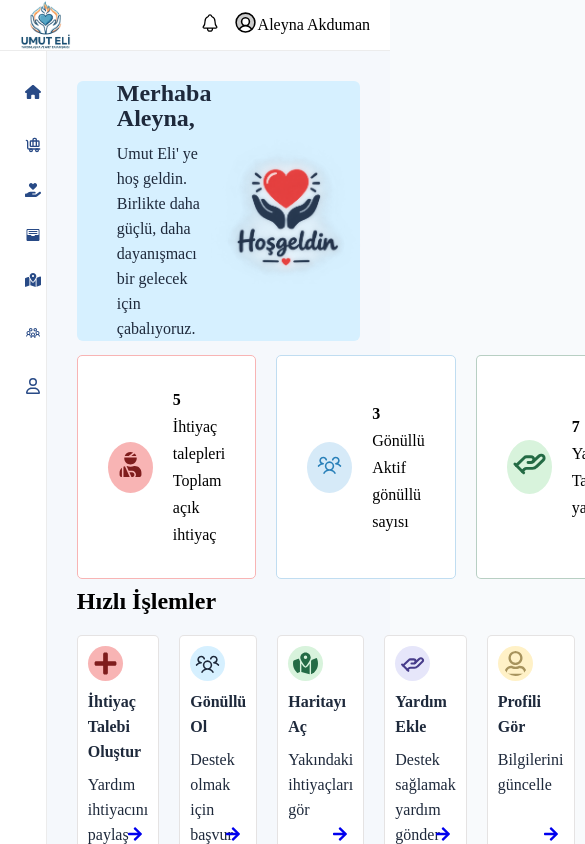
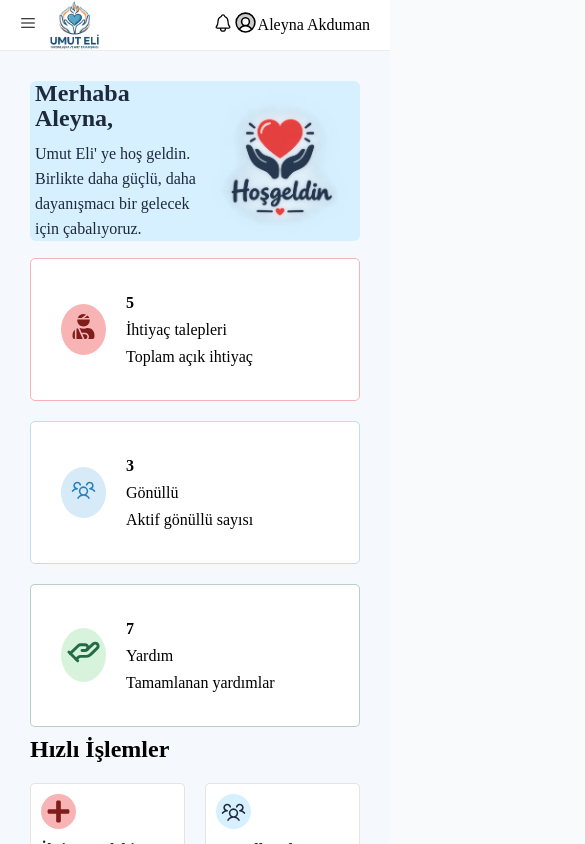
Before and after one commit to Aleynaakduman/disaster-help-platform, a React (Vite) app: page /loginmain in a window 390 px wide. Shown: the top 844 px of the page, 585 px wide, since content can reach past the window. Built offline with nearby package versions, Linux system fonts and the light colour scheme.

Commit message:
Sidebar Resposnive and finish loginmain page

```diff
--- a/src/App.jsx
+++ b/src/App.jsx
@@ -25,7 +25,7 @@ function App() {
        <div className="main-content">
          <Routes>
          <Route element={<MainLayout/>}>
-           <Route path='/' element={<Home/>} />
+           <Route path='/home' element={<Home/>} />
           <Route path='/needs' element={<Needs/>} />
           <Route path='/location' element={<Location/>} />
           <Route path='/volunteer' element={<Volunteer/>} />
--- a/src/components/LoginNavbar/LoginNavbar.css
+++ b/src/components/LoginNavbar/LoginNavbar.css
@@ -33,3 +33,16 @@
 .login-nav-icon{
     font-size: 20px;
 }
+
+.sidebar-hamburger{
+    display: none;
+}
+
+/*Telefon Responsive*/
+@media (max-width:580px){
+    .sidebar-hamburger{
+        display: block;
+    }
+
+
+}
--- a/src/components/LoginNavbar/LoginNavbar.jsx
+++ b/src/components/LoginNavbar/LoginNavbar.jsx
@@ -1,20 +1,34 @@
-import React from 'react'
+
 import logo from '../../assets/afet-logo.png'
 import './LoginNavbar.css'
 import { IoNotificationsOutline } from "react-icons/io5";
 import { PiUserCircleDuotone } from "react-icons/pi";
+import { RxHamburgerMenu } from "react-icons/rx";
 
-function LoginNavbar() {
+function LoginNavbar({open , setOpen}) {
+
+
+
+
     return (
-        <div className='login-nav'>
-            <div className="login-nav-content">
-                <img src={logo} />
-                <div className="login-nav-left">
-                    <div className="login-nav-icon">
-                        <IoNotificationsOutline />
 
+        <div>
+            <div className='login-nav'>
+
+                <div className="login-nav-content">
+
+
+                    <div className="login-nav-left">
+                        <div onClick={() => setOpen(!open)} className="sidebar-hamburger">
+                            <RxHamburgerMenu />
+                        </div>
+                        <img src={logo} />
                     </div>
                     <div className="nav-users">
+                        <div className="login-nav-icon">
+                            <IoNotificationsOutline />
+
+                        </div>
                         <div className="user-icon">
                             <PiUserCircleDuotone />
 
@@ -25,8 +39,10 @@ function LoginNavbar() {
 
 
 
+
                 </div>
             </div>
+
         </div>
     )
 }
--- a/src/components/Sidebar/Sidebar.css
+++ b/src/components/Sidebar/Sidebar.css
@@ -19,6 +19,13 @@
     padding: 20px;
     margin: 0;
 }
+
+.sidebar-list a.active{
+       background-color: #435571;
+    color: #fff;
+    border-radius: 5px;
+}
+
 
 ul a {
     text-decoration: none;
@@ -48,7 +55,7 @@ ul a:active {
     padding: 4px;
     border-radius: 5px;
     border: none;
-        background-color: #284a86;
+    background-color: #284a86;
     color: #fff;
 
 }
@@ -61,6 +68,10 @@ ul a:active {
 
 }
 
+.close-btn {
+    display: none;
+}
+
 /*Tablet Responsive*/
 
 @media (min-width:581px) and (max-width:1024px) {
@@ -69,4 +80,39 @@ ul a:active {
     }
 }
 
-/*Telefon Responsive*/
+
+/* Mobil sidebar görünümü */
+@media (max-width:580px) {
+    .sidebar-page {
+        position: fixed;
+        left: 0%;
+        top: 0%;
+        width: 260px;
+        height: 100dvh;
+        z-index: 1000;
+        transform: translateX(-100%);
+         transition: transform 0.3s ease;
+
+
+    }
+
+    .sidebar-page.open {
+        transform: translateX(0);
+    }
+
+    .close-btn {
+        display: block;
+        align-self: flex-end;
+        border: none;
+        background: transparent;
+        font-size: 20px;
+
+
+
+    }
+
+
+
+
+
+}
--- a/src/components/Sidebar/Sidebar.jsx
+++ b/src/components/Sidebar/Sidebar.jsx
@@ -1,20 +1,41 @@
-import React from 'react'
+
 import './Sidebar.css'
-import { Link } from 'react-router-dom'
+import { Link, useNavigate , NavLink} from 'react-router-dom'
 import { FaHouse, FaHandHoldingHeart, FaRegUser, FaMapLocationDot } from "react-icons/fa6";
 import { LiaUsersSolid } from "react-icons/lia";
 import { IoIosFiling } from "react-icons/io";
 import { LuBaggageClaim } from "react-icons/lu";
+import { IoClose } from "react-icons/io5";
+import { supabase } from '../../supabaseClient'
 
 
 
-function Sidebar() {
+
+
+function Sidebar({isOpen , setOpen}) {
+  const navigate = useNavigate()
+  function handleLogout() {
+    supabase.auth.signOut()
+    .then(({error}) => {
+      if (error) {
+        Console.log("Çıkış yapılamadı:" , error.message)
+        return
+      }
+      navigate("./home")
+    })
+  }
+
+
   return (
-    <div className='sidebar-page'>
+    <div className= {`sidebar-page ${isOpen ? 'open' : ''}`}>
+
       <div className="sidebar-container">
+        <button onClick={() => setOpen(!isOpen)} className='close-btn'>
+          <IoClose />
+        </button>
         <ul className='sidebar-list'>
-          <Link><div className="list-icon"><FaHouse /></div> Ana Panel</Link>
-          <Link><div className="list-icon"><LuBaggageClaim /></div>Taleplerim</Link>
+          <NavLink to="/loginmain" ><div className="list-icon"><FaHouse /></div> Ana Panel</NavLink>
+          <Link ><div className="list-icon"><LuBaggageClaim /></div>Taleplerim</Link>
           <Link><div className="list-icon"><FaHandHoldingHeart /></div>Yardımlarım</Link>
           <Link><div className="list-icon"><IoIosFiling /></div>Başvurularım</Link>
           <Link><div className="list-icon"><FaMapLocationDot /></div>Harita</Link>
@@ -23,7 +44,9 @@ function Sidebar() {
         </ul>
 
         <div className="out-btn">
-          <button>Çıkış Yap</button>
+
+          <button onClick={handleLogout} >Çıkış Yap</button>
+
         </div>
       </div>
 
--- a/src/layouts/DasboardLayout.jsx
+++ b/src/layouts/DasboardLayout.jsx
@@ -1,15 +1,16 @@
-
+import {useState} from 'react'
 import { Outlet } from 'react-router-dom';
 import Sidebar from '../components/Sidebar/Sidebar';
 import LoginNavbar from '../components/LoginNavbar/LoginNavbar';
 import './DashboardLayout.css';
 
 function DashboardLayout() {
+    const [open , setOpen] = useState(false)
   return (
     <div className="dashboard-layout">
-       <LoginNavbar/>
+       <LoginNavbar open={open} setOpen={setOpen} />
        <div className="dashboard-body">
-            <Sidebar/>
+            <Sidebar isOpen={open} setOpen={setOpen} />
 
             <div className="dashboard-content">
                 <Outlet/>
--- a/src/pages/LoginMain/LoginMain.css
+++ b/src/pages/LoginMain/LoginMain.css
@@ -193,7 +193,7 @@
 }
 
 
-/*Tablet Responsive*/
+
 /* Tablet Responsive */
 @media (min-width: 581px) and (max-width: 1024px) {
     .fast-process-cards {
@@ -220,3 +220,23 @@
 
 
 }
+
+
+/*Telefon Responsive*/
+@media (max-width:580px){
+    .users-cards{
+        display: grid;
+        grid-template-columns: repeat(1,1fr);
+    }
+
+    .fast-process-cards{
+        display: grid;
+        grid-template-columns: repeat(2, 1fr)
+
+
+    }
+
+    .welcome-card{
+      padding: 0 5px;
+    }
+}
```
